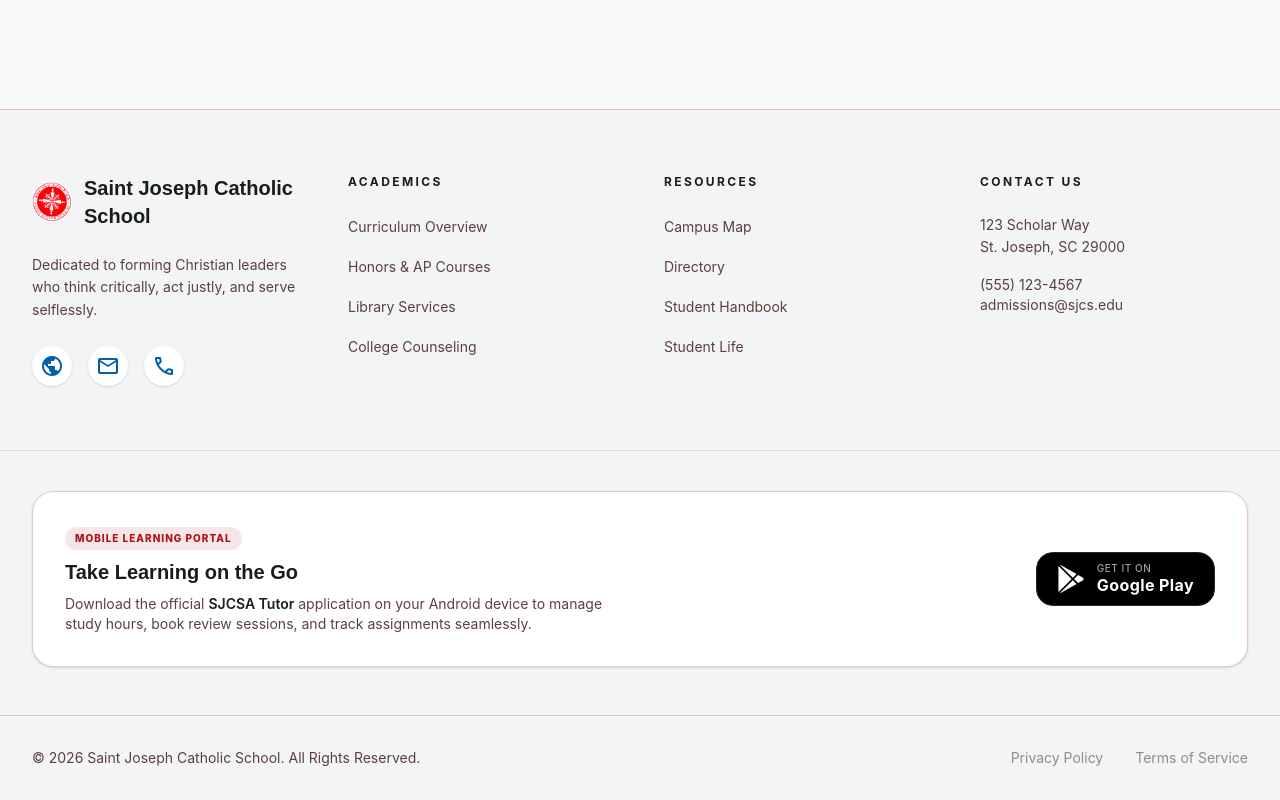
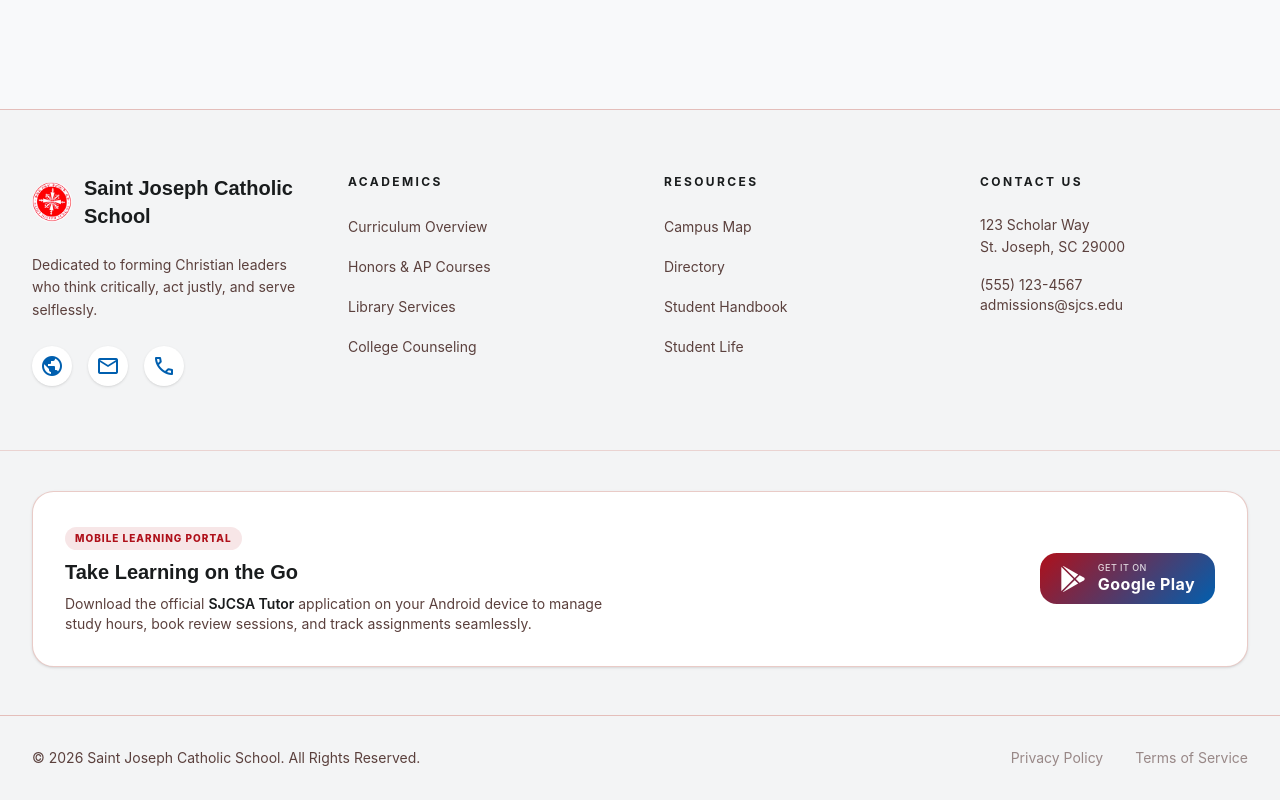
Before and after one commit to yamneg96/sjcs, a React (Vite) app in the folder frontend/: page / in a window 1280 px wide. Shown: the part 4885-5685 px from the top of the page. Built offline with nearby package versions, Linux system fonts and the light colour scheme; no server answers.

Commit message:
feat : added new library and googlePlay icon for footer

```diff
--- a/frontend/src/components/layout/Footer.tsx
+++ b/frontend/src/components/layout/Footer.tsx
@@ -144,17 +144,17 @@ export function Footer() {
           </div>
 
           <div className="flex shrink-0">
-            {/* Industry Standard Play Store Badge Capsule */}
+            {/* Leadership Gradient Play Store Badge Capsule */}
             <a
               href="https://play.google.com/store"
               target="_blank"
               rel="noopener noreferrer"
-              className="group flex items-center gap-3 bg-black text-white px-5 py-2.5 rounded-xl border border-neutral-800 transition-all duration-300 hover:bg-neutral-900 hover:scale-[1.03] hover:shadow-md focus:outline-none focus:ring-2 focus:ring-sjcs-primary"
+              className="leadership-gradient flex items-center gap-3 px-5 py-2.5 rounded-xl transition-all duration-300 hover:scale-[1.03] hover:shadow-lg focus:outline-none focus:ring-2 focus:ring-sjcs-primary"
               aria-label="Get it on Google Play"
             >
-              <SiGoogleplay size={28} className="text-white transition-colors group-hover:text-[#3bccff]" />
+              <SiGoogleplay size={26} className="text-white" />
               <div className="flex flex-col text-left select-none">
-                <span className="text-[10px] font-medium text-neutral-400 uppercase tracking-wider leading-none">
+                <span className="text-[9px] font-medium text-white/80 uppercase tracking-wider leading-none">
                   GET IT ON
                 </span>
                 <span className="text-base font-bold text-white tracking-wide leading-tight mt-0.5">
```
